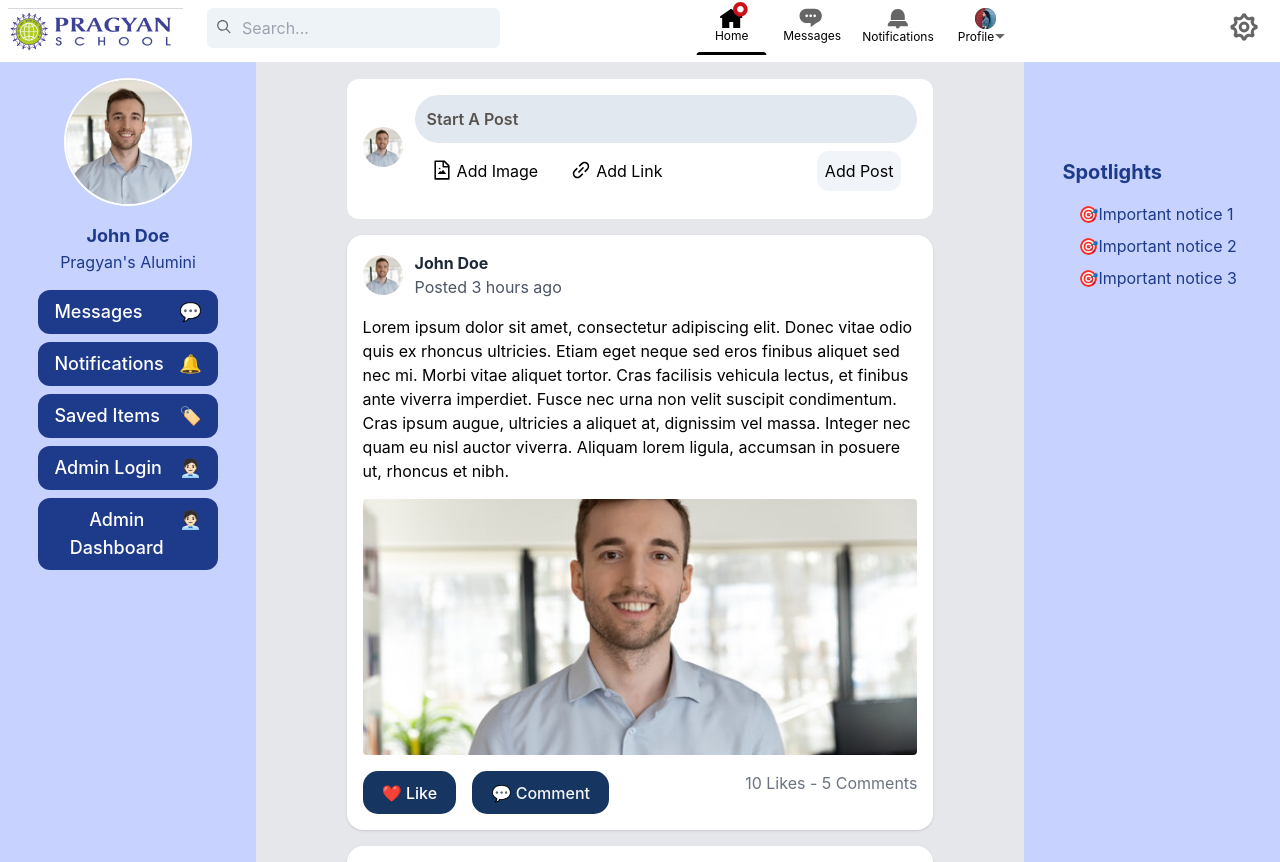
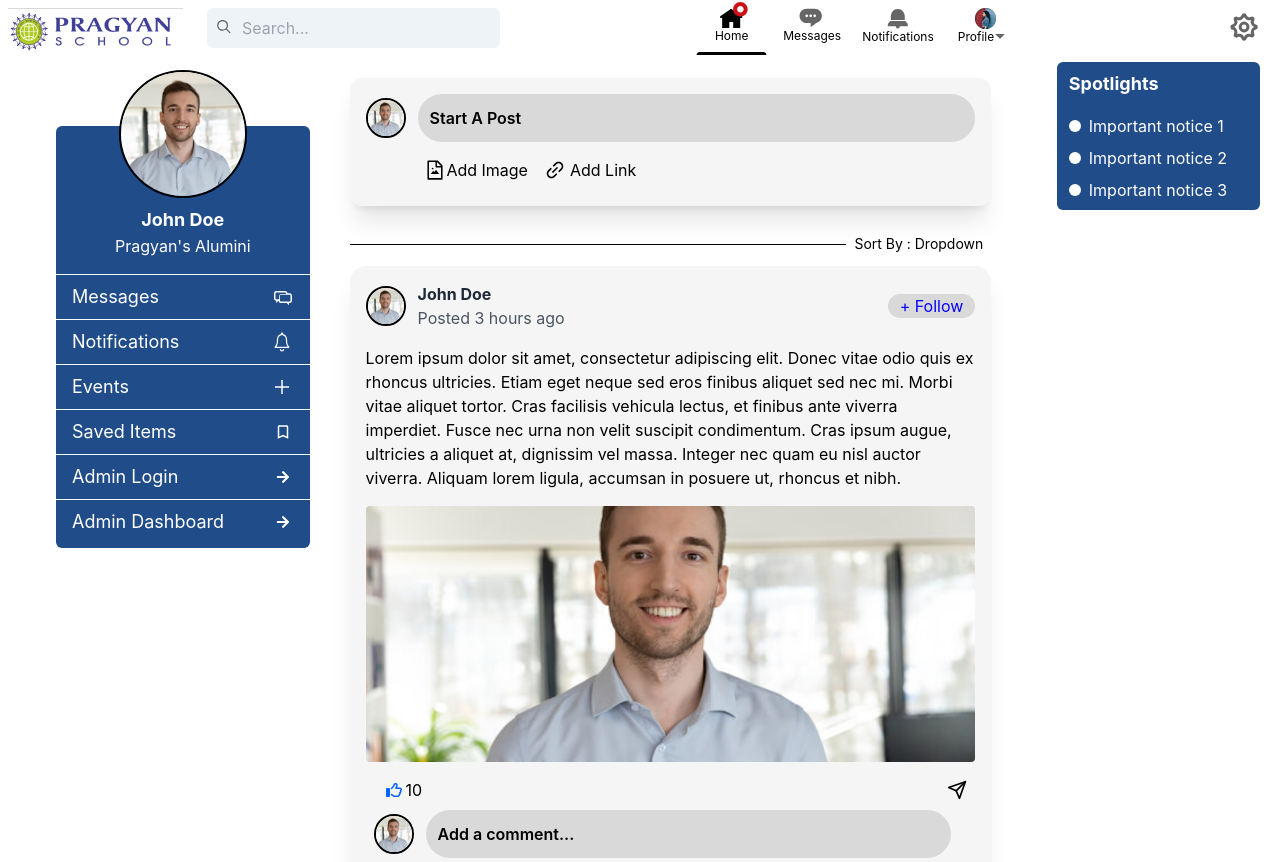
Before and after one commit to sinhasatyam045/Alum_Fullstack, a React (Vite) app: page /dashboard in a window 1280 px wide. Built offline with nearby package versions, Linux system fonts and the light colour scheme.

Commit message:
dashboard fixed

```diff
--- a/src/components/dashboard/dashboard.jsx
+++ b/src/components/dashboard/dashboard.jsx
@@ -6,6 +6,11 @@ import { useState } from "react";
 import Notification from "../notification/notification";
 import useScreenSize from "../../utils/useScreenSize";
 import { AiOutlineFileImage } from "react-icons/ai";
+import { TiMessages } from "react-icons/ti";
+import { IoIosNotificationsOutline } from "react-icons/io";
+import { AiOutlinePlus } from "react-icons/ai";
+import { MdOutlineBookmarkBorder } from "react-icons/md";
+import { FaArrowRight } from "react-icons/fa";
 import { AiOutlineLink, AiOutlineCaretRight } from "react-icons/ai";
 
 const temppostData = [
@@ -127,64 +132,80 @@ const Dashboard = () => {
         </div> */}
         {/* Profile Section */}
         {screenSize.width > 820 && (
-          <div className="w-1/5 h-screen bg-indigo-200 p-4 flex flex-col items-center ">
+          <div className="w-80 relative ">
+            <div className="w-5/6 relative pt-20 mt-16 rounded-md  bg-blue  text-white my-7 flex flex-col items-center md:mx-14">
               {/* <div className="pb-20">
               <img src="Images/logo.png" alt="" />
             </div> */}
-            <div className="mb-4">
+              <div className="absolute -top-14 z-10 ">
                 <img
                   src="Images/profile.jpg"
                   alt="Profile"
-                className="w-32 h-32 rounded-full object-cover border-2 border-white"
+                  className="w-32 h-32 rounded-full object-cover border-2 border-black"
                 />
               </div>
-            <div className="text-blue-900 text-center">
+              <div className="text-center">
                 <h2 className="font-bold text-lg">John Doe</h2>
                 <p>Pragyan's Alumini</p>
               </div>
               {/* Navigation Menu */}
-            <div className="mt-4 w-4/5">
-              <ul className="text-white space-y-2 text-sm md:text-md lg:text-lg ">
-                <li>
+              <div className="mt-4 w-full">
+                <ul className="text-white text-sm md:text-md lg:text-lg w-full">
+                  <hr />
+                  <li className="px-4">
                     <button
-                    className="flex justify-between w-full bg-blue-900 hover:bg-blue-700 text-white px-4 py-2 rounded-xl focus:outline-none"
+                      className="flex justify-between items-center w-full py-2 bg-blue hover:bg-blue text-white"
                       onClick={handleMessageClick}
                     >
-                    <div>Messages</div> 💬
+                      <div>Messages</div> <TiMessages className="mr-0.5" />
                     </button>
                   </li>
-                <li>
+                  <hr />
+                  <li className="px-4">
                     <button
-                    className="flex justify-between w-full bg-blue-900 hover:bg-blue-700 text-white px-4 py-2 rounded-xl focus:outline-none"
+                      className="flex justify-between items-center w-full py-2 bg-blue hover:bg-blue text-white"
                       onClick={handleNotificationClick}
                     >
                       <div>Notifications</div>
-                    🔔
+                      <IoIosNotificationsOutline className="text-2xl" />
                     </button>
                   </li>
-
-                <li>
-                  <button className="flex justify-between w-full bg-blue-900 hover:bg-blue-700 text-white px-4 py-2 rounded-xl focus:outline-none">
-                    <div>Saved Items</div> 🏷️
+                  <hr />
+                  <li className="px-4">
+                    <button className="flex justify-between items-center w-full py-2 bg-blue hover:bg-blue text-white">
+                      <div>Events</div>{" "}
+                      <AiOutlinePlus className="text-xl mr-0.5" />
                     </button>
                   </li>
-                <li>
+                  <hr />
+                  <li className="px-4">
+                    <button className="flex justify-between w-full items-center py-2 bg-blue hover:bg-blue text-white">
+                      <div>Saved Items</div>{" "}
+                      <MdOutlineBookmarkBorder className="text-x mr-0.5" />
+                    </button>
+                  </li>
+                  <hr />
+                  <li className="px-4">
                     <button
-                    className="flex justify-between w-full bg-blue-900 hover:bg-blue-700 text-white px-4 py-2 rounded-xl focus:outline-none"
+                      className="flex justify-between items-center w-full py-2 bg-blue hover:bg-blue text-white"
                       onClick={handleAdminClick}
                     >
-                    <div>Admin Login</div> 🧑🏻‍💼
+                      <div>Admin Login</div>{" "}
+                      <FaArrowRight className="text-sm mr-1" />
                     </button>
                   </li>
-                <li>
+                  <hr />
+                  <li className="px-4">
                     <button
-                    className="flex justify-between w-full bg-blue-900 hover:bg-blue-700 text-white px-4 py-2 rounded-xl focus:outline-none"
+                      className="flex justify-between w-full items-center py-2 pb-3 bg-blue hover:bg-blue text-white"
                       onClick={handleAdminDashboardClick}
                     >
-                    <div>Admin Dashboard</div> 🧑🏻‍💼
+                      <div>Admin Dashboard</div>{" "}
+                      <FaArrowRight className="text-sm mr-1" />
                     </button>
                   </li>
                 </ul>
+              </div>
             </div>
           </div>
         )}
@@ -515,18 +536,58 @@ const Dashboard = () => {
         <div
           className={`${
             screenSize.width > 820 ? "w-3/5" : "w-11/12"
-          } h-screen bg-gray-200 p-4 overflow-y-auto`}
+          } h-screen p-4 overflow-y-auto`}
         >
           {/* Example Post */}
 
           {comp !== "notification" && (
-            <div className="w-4/5 mx-auto border overflow-y ">
-              <div className="bg-white p-4 pb-2 rounded-xl mb-4 ">
-                <div className="flex items-center mb-3 align-top">
+            <div className="w-11/12 mx-auto overflow-y ">
+              <div className=" p-4 bg-lightgray shadow-xl rounded-xl mb-4 ">
+                <div>
+                  <div className="flex items-center">
                     <img
                       src="Images/profile.jpg"
                       alt={` avatar`}
-                    className="w-10 h-10 rounded-full object-cover mr-3"
+                      className="w-10 h-10 rounded-full object-cover mr-3 border-2 border-black"
+                    />
+                    <input
+                      type="text"
+                      value={newPostText}
+                      onChange={(e) => handleInputTextChange(e)}
+                      className="md:p-3 p-2 rounded-3xl md:w-full text-xs md:text-base w-11/12 font-semibold placeholder:text-black bg-gray"
+                      placeholder="Start A Post"
+                    ></input>
+                  </div>
+                  <div className="md:flex w-5/6 mx-auto">
+                    <div className="flex md:p-2 items-center text-xs md:text-base pt-2 mt-2">
+                      <div>
+                        <AiOutlineFileImage size={22} />
+                      </div>
+                      <div>Add Image</div>
+                    </div>
+                    <div className="flex items-center md:p-2 text-xs md:text-base pt-2 mt-2">
+                      <div>
+                        <AiOutlineLink size={22} />
+                      </div>
+                      <div className="pl-1">Add Link</div>
+                    </div>
+                  </div>
+                  {/* <div
+                    className="cursor-pointer w-1/2 mx-auto"
+                    onClick={(e) => handleAddPost(e)}
+                  >
+                    <div className="flex p-2 ">
+                      <div className="p-2 bg-slate-100 text-xs md:text-base rounded-xl">
+                        Add Post
+                      </div>
+                    </div>
+                  </div> */}
+                </div>
+                {/* <div className="flex  mb-3 align-top">
+                  <img
+                    src="Images/profile.jpg"
+                    alt={` avatar`}
+                    className="w-10 h-10 rounded-full object-cover mr-3 border-2 border-black"
                   />
                   <div className="w-full">
                     <div>
@@ -534,23 +595,22 @@ const Dashboard = () => {
                         type="text"
                         value={newPostText}
                         onChange={(e) => handleInputTextChange(e)}
-                        className="bg-slate-200 p-3 rounded-3xl w-full font-semibold placeholder:text-stone-600"
+                        className="md:p-3 p-2 rounded-3xl md:w-full text-xs w-11/12 font-semibold placeholder:text-black bg-gray"
                         placeholder="Start A Post"
                       ></input>
                     </div>
-
-                    <div className="flex justify-between">
+                    <div className="flex md:justify-between md:flex-row flex-col">
                       <div className="flex">
                         <div className="cursor-pointer mx-2">
-                          <div className="flex p-2 mt-2">
+                          <div className="flex md:p-2 items-center text-xs md:text-lg pt-2 mt-2">
                             <div>
                               <AiOutlineFileImage size={22} />
                             </div>
-                            <div className="pl-1">Add Image</div>
+                            <div>Add Image</div>
                           </div>
                         </div>
                         <div className="cursor-pointer mx-2">
-                          <div className="flex p-2 mt-2">
+                          <div className="flex items-center md:p-2 text-xs md:text-lg pt-2 mt-2">
                             <div>
                               <AiOutlineLink size={22} />
                             </div>
@@ -563,16 +623,19 @@ const Dashboard = () => {
                         onClick={(e) => handleAddPost(e)}
                       >
                         <div className="flex p-2 ">
-                          <div className="p-2 bg-slate-100 rounded-xl">
+                          <div className="p-2 bg-slate-100 text-xs md:text-lg rounded-xl">
                             Add Post
                           </div>
                         </div>
                       </div>
                     </div>
                   </div>
+                </div> */}
               </div>
+              <div className="flex items-center py-3">
+                <hr className="flex-grow" />
+                <p className="px-2 text-sm">Sort By : Dropdown</p>
               </div>
-
               {postData.map((post, id) => {
                 // console.log(post);
                 return (
@@ -602,19 +665,25 @@ const Dashboard = () => {
 
         {/* Spotlights Section */}
         {screenSize.width > 820 && (
-          <div className="w-1/5 h-screen bg-indigo-200 p-4">
-            <div className="w-4/5  mx-auto">
-              <div className="mb-4">
-                <h2 className="text-blue-900 font-bold text-xl pt-20">
-                  Spotlights
-                </h2>
+          <div className="w-1/5 h-screen relative text-white ">
+            <div className="w-5/6 relative bg-blue px-3 py-2 rounded-md  mx-auto">
+              <div className="mb-4 ">
+                <h2 className="font-bold text-lg">Spotlights</h2>
               </div>
               {/* Styled Bullet Points for Important Notices */}
-              <ul className="text-blue-900 list-disc pl-4 space-y-2">
-                <li className="flex items-center">🎯Important notice 1</li>
-                <li className="flex items-center">🎯Important notice 2</li>
-                <li className="flex items-center">🎯Important notice 3</li>
-                {/* Add more styled bullet points as needed */}
+              <ul className="list-disc space-y-2">
+                <li className="flex items-center">
+                  <span className="inline-block w-3 h-3 bg-white rounded-full mr-2"></span>{" "}
+                  Important notice 1
+                </li>
+                <li className="flex items-center">
+                  <span className="inline-block w-3 h-3 bg-white rounded-full mr-2"></span>{" "}
+                  Important notice 2
+                </li>
+                <li className="flex items-center">
+                  <span className="inline-block w-3 h-3 bg-white rounded-full mr-2"></span>{" "}
+                  Important notice 3
+                </li>
               </ul>
             </div>
           </div>
--- a/src/components/helper/post.jsx
+++ b/src/components/helper/post.jsx
@@ -1,4 +1,6 @@
 import React from "react";
+import { FaRegThumbsUp } from "react-icons/fa6";
+import { FiSend } from "react-icons/fi";
 
 const Post = ({
   username,
@@ -25,18 +27,27 @@ const Post = ({
   }
 
   return (
-    <div className="bg-white p-4 mb-4 rounded-2xl shadow">
+    <div className="bg-lightgray p-4 mb-4 rounded-2xl shadow-xl">
       {/* Post Header */}
-      <div className="flex items-center mb-3">
-        <img
-          src={avatar}
-          alt={`${username}'s avatar`}
-          className="w-10 h-10 rounded-full object-cover mr-3"
-        />
-        <div>
-          <p className="text-gray-800 font-bold">{username}</p>
-          <p className="text-gray-600">Posted 3 hours ago</p>
+      <div className="flex items-center justify-between mb-3">
+        <div className="flex items-center">
+          <img
+            src={avatar}
+            alt={`${username}'s avatar`}
+            className="w-10 h-10 rounded-full border-2 border-black object-cover mr-3"
+          />
+          <div>
+            <p className="text-gray-800 font-bold text-sm md:text-base">
+              {username}
+            </p>
+            <p className="text-gray-600 text-xs md:text-base max-w-20 md:max-w-full">
+              Posted 3 hours ago
+            </p>
+          </div>
         </div>
+        <button className="bg-gray py-0 px-2 md:px-3 rounded-2xl text-xs md:text-base text-followBtn">
+          + Follow
+        </button>
       </div>
 
       {/*  Post Text */}
@@ -56,23 +67,42 @@ const Post = ({
       </div>
 
       {/* Post Actions (Likes and Comments) */}
-      <div className="flex justify-between">
-        <div className="flex items-center space-x-4">
-          <button
-            className="flex items-center text-white text-gray-100"
+      <div className="">
+        <div className="flex items-center w-full justify-between space-x-4">
+          <p
+            className="pl-5 flex items-center gap-1"
             onClick={(e) => handleLike(e, postId)}
           >
-            ❤️ Like
-          </button>
-          <button
+            <FaRegThumbsUp className="text-commentblue " />
+            {likes}
+          </p>
+
+          {/* <button
             className="flex items-center text-gray-100"
             onClick={(e) => handleComment(e, postId)}
           >
             💬 Comment
-          </button>
+          </button> */}
+          <p className="pr-2">
+            <FiSend className="text-xl" />
+          </p>
         </div>
-        <div className="text-gray-500">
-          {likes} Likes - {comments} Comments
+        <div>
+          <div className="flex items-center pr-6 pl-2 py-2 mx-auto">
+            <img
+              src="Images/profile.jpg"
+              alt={` avatar`}
+              className="w-10 h-10 rounded-full object-cover mr-3 border-2 border-black"
+            />
+            <input
+              type="text"
+              // value={newPostText}
+              // onChange={(e) => handleInputTextChange(e)}
+              className="md:p-3 p-2 rounded-3xl md:w-full text-xs md:text-base w-11/12 font-semibold placeholder:text-black bg-gray"
+              placeholder="Add a comment..."
+            ></input>
+          </div>
+          <p className="text-commentblue pl-2">View All comments</p>
         </div>
       </div>
     </div>
--- a/src/index.css
+++ b/src/index.css
@@ -51,7 +51,7 @@ h1 {
   line-height: 1.1;
 }
 
-button {
+.button {
   border-radius: 15px;
   color: #fdfdfd;
   padding: 0.6em 1.2em;
@@ -60,14 +60,12 @@ button {
   font-family: inherit;
   background-color: #163560;
   cursor: pointer;
-
 }
 
 button:hover {
   background-color: #2a4161;
 }
 
-
 .dark {
   --body-bg: #060125;
   --body-txt: white;
--- a/tailwind.config.js
+++ b/tailwind.config.js
@@ -5,22 +5,18 @@ export default {
   theme: {
     extend: {
       colors: {
-        button: {
-          DEFAULT: "#000000", // Replace with your desired button color
-          hover: "#1f4a86", // Replace with your desired hover color
-        },
-        textColor: {
-          white: "#ffffff", // Add the white text color
-        },
-        backgroundColor: {
-          darkblue: "#1e1b4b",
-        },
+        blue: "#204C89",
+        followBtn: "#0500FF",
+        lightgray: "#F5F5F5",
+        gray: "#D9D9D9",
+        white: "#ffffff",
+        commentblue: "#0064FF", // Add the white text color directly under colors
+      },
+      backgroundColor: {
+        darkblue: "#1e1b4b",
       },
       borderRadius: {
         DEFAULT: "0.25rem", // Replace with your desired border radius value
-      },
-      textColor: {
-        white: "#ffffff", // Add the white text color
       },
     },
   },
```
Lines whose indentation alone changed are shown as unchanged.
